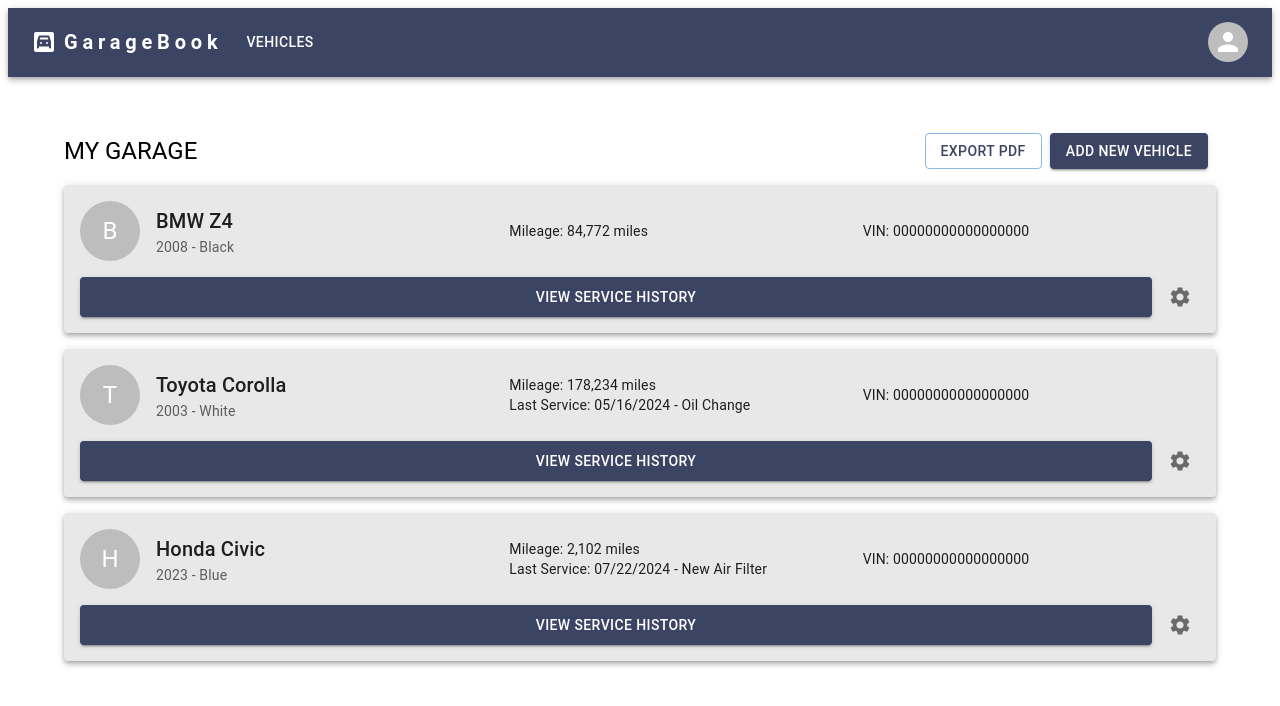
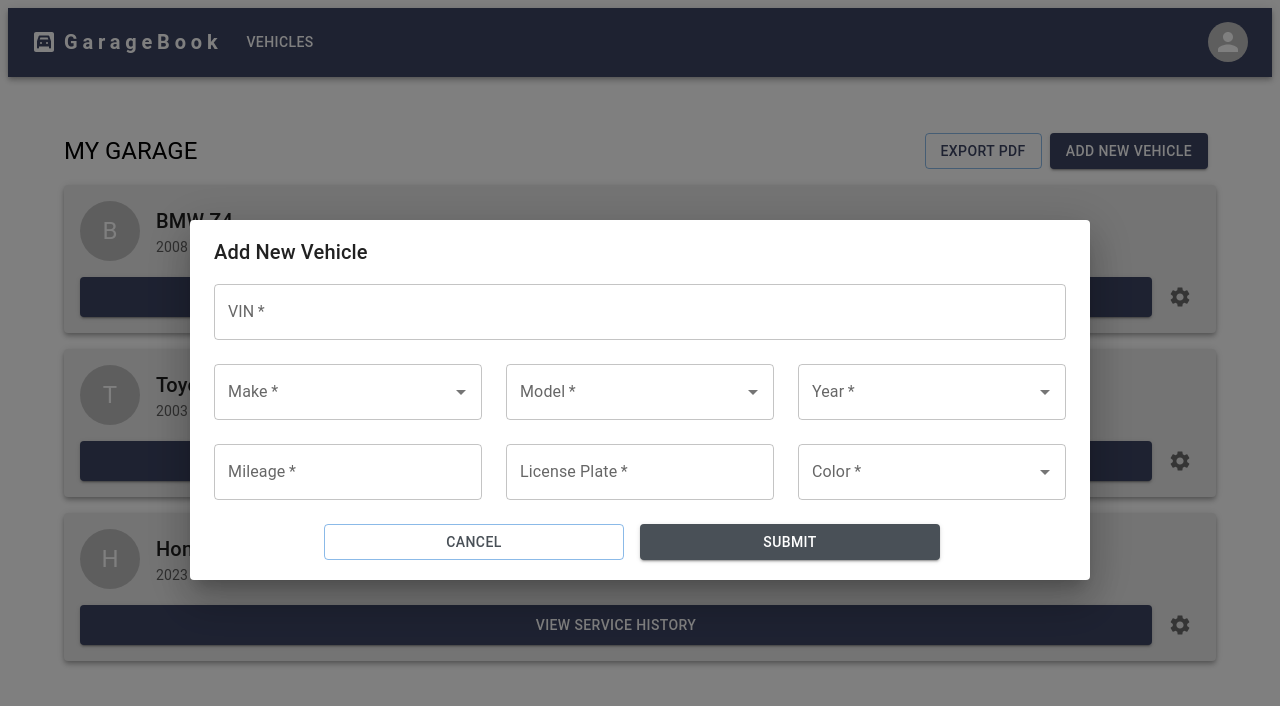
Before and after one commit to Joshua-Bergeron/GarageBook, a Next.js app: page /dashboard in a window 1280 px wide. Both pictures are taken after a click on the button "ADD NEW VEHICLE". Shown: the top 706 px of the page. Built offline with nearby package versions, Linux system fonts and the light colour scheme.

Commit message:
add new vehicle button modal

```diff
--- a/src/components/Garage.jsx
+++ b/src/components/Garage.jsx
@@ -1,17 +1,43 @@
+"use client";
 import * as React from "react";
 import { Box, Container } from "@mui/material";
 import VehicleList from "./VehicleList";
 import GarageHeader from "./GarageHeader";
 import NavigationBar from "./NavigationBar";
+import NewVehicleForm from "./NewVehicleForm";
+import Dialog from "@mui/material/Dialog";
+import DialogContent from "@mui/material/DialogContent";
+import DialogTitle from "@mui/material/DialogTitle";
 
 function Garage({ vehicleList }) {
+  const [showNewVehicleForm, setShowNewVehicleForm] = React.useState(false);
+
+  const handleNewVehicleClick = () => {
+    setShowNewVehicleForm(true);
+  };
+
+  const handleClose = () => {
+    setShowNewVehicleForm(false);
+  };
+
   return (
     <>
       <NavigationBar />
       <Container sx={{ paddingTop: 4 }}>
-        <GarageHeader />
+        <GarageHeader onNewVehicleClick={handleNewVehicleClick} />
         <VehicleList vehicleList={vehicleList} />
       </Container>
+      <Dialog
+        open={showNewVehicleForm}
+        onClose={handleClose}
+        fullWidth
+        maxWidth="md"
+      >
+        <DialogTitle>Add New Vehicle</DialogTitle>
+        <DialogContent>
+          <NewVehicleForm onCancel={handleClose} />
+        </DialogContent>
+      </Dialog>
     </>
   );
 }
--- a/src/components/GarageHeader.jsx
+++ b/src/components/GarageHeader.jsx
@@ -2,12 +2,8 @@
 import * as React from "react";
 import { Box, Typography, Stack, Button } from "@mui/material";
 
-function GarageHeader() {
+function GarageHeader({ onNewVehicleClick }) {
   function handleExportClick() {
-    console.log();
-  }
-
-  function handleNewVehicleClick() {
     console.log();
   }
 
@@ -37,7 +33,7 @@
         <Button
           variant="contained"
           data-testid="new-vehicle-button"
-          onClick={handleNewVehicleClick}
+          onClick={onNewVehicleClick}
           sx={{
             mr: 1,
             backgroundColor: "#3c4463",
--- a/src/components/NewVehicleForm.jsx
+++ b/src/components/NewVehicleForm.jsx
@@ -1,3 +1,4 @@
+"use client";
 import * as React from "react";
 import { useState, useMemo } from "react";
 import TextField from "@mui/material/TextField";
@@ -6,7 +7,7 @@
 import { Button, Grid, Typography } from "@mui/material";
 import { calculateYears } from "@/utils/calculateYears";
 
-function NewVehicleForm() {
+function NewVehicleForm({ onCancel }) {
   const years = useMemo(() => calculateYears(), []);
 
   const [vehicleData, setVehicleData] = useState({
@@ -59,19 +60,6 @@
 
   return (
     <Grid container spacing={3} justifyContent="center">
-      <Grid item xs={12}>
-        <Typography
-          variant="h5"
-          sx={{
-            textAlign: "center",
-            fontWeight: 500,
-            color: "#555",
-          }}
-        >
-          Add New Vehicle
-        </Typography>
-      </Grid>
-
       <Grid item xs={12} sm={12} md={12}>
         <TextField
           label="VIN"
@@ -191,7 +179,22 @@
           )}
         />
       </Grid>
-      <Grid item xs={12} textAlign="center">
+      <Grid item xs={12} textAlign="center" spacing={4}>
+        <Button
+          variant="outlined"
+          sx={{
+            width: 300,
+            color: "#495057",
+            "&:hover": {
+              backgroundColor: "#f0f0f0",
+            },
+            marginRight: 2,
+          }}
+          onClick={onCancel}
+          data-testid="cancel-button"
+        >
+          Cancel
+        </Button>
         <Button
           variant="contained"
           sx={{
@@ -200,6 +203,7 @@
             "&:hover": {
               backgroundColor: "#808080",
             },
+            marginRight: 2,
           }}
           onClick={handleSubmit}
           data-testid="submit-button"
```
